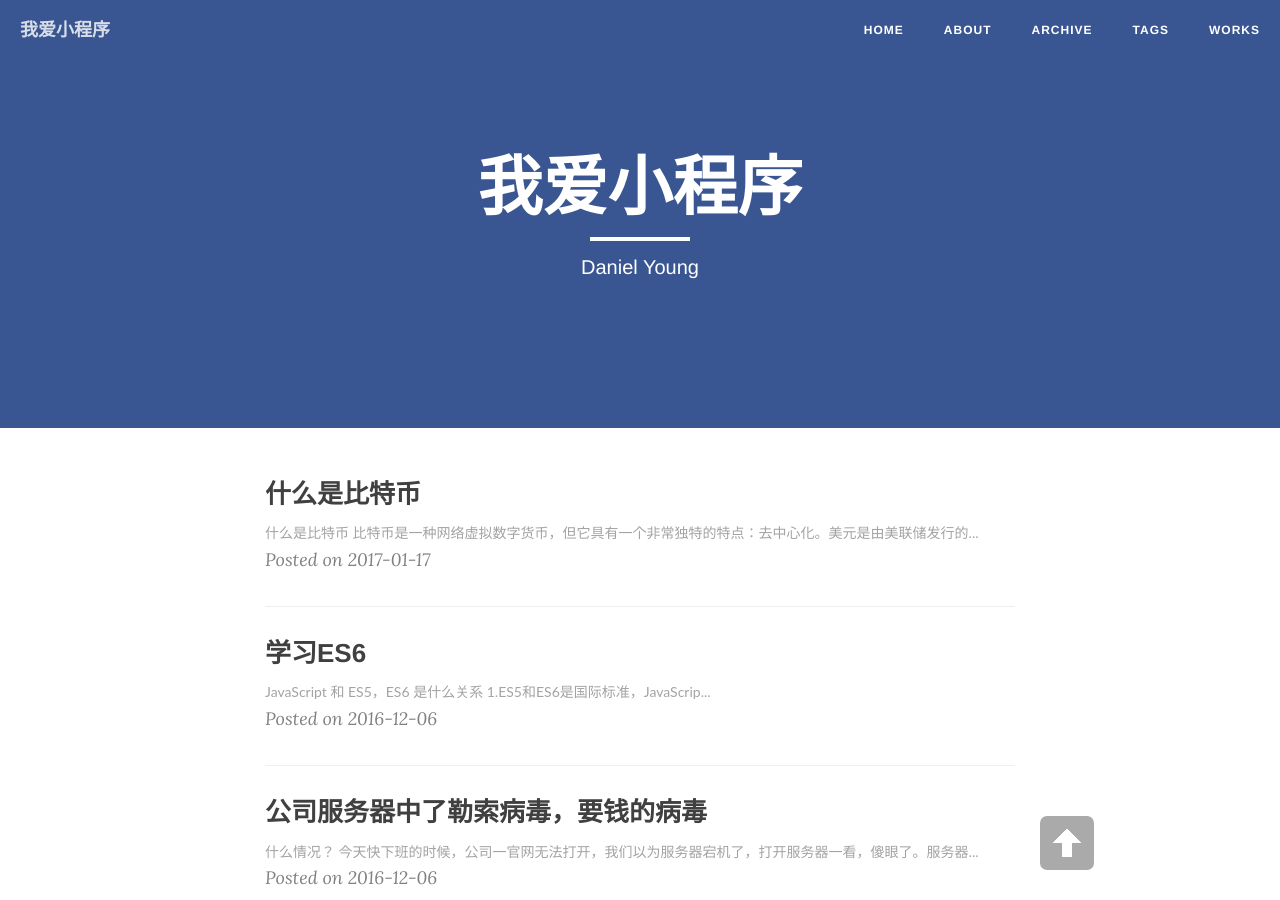
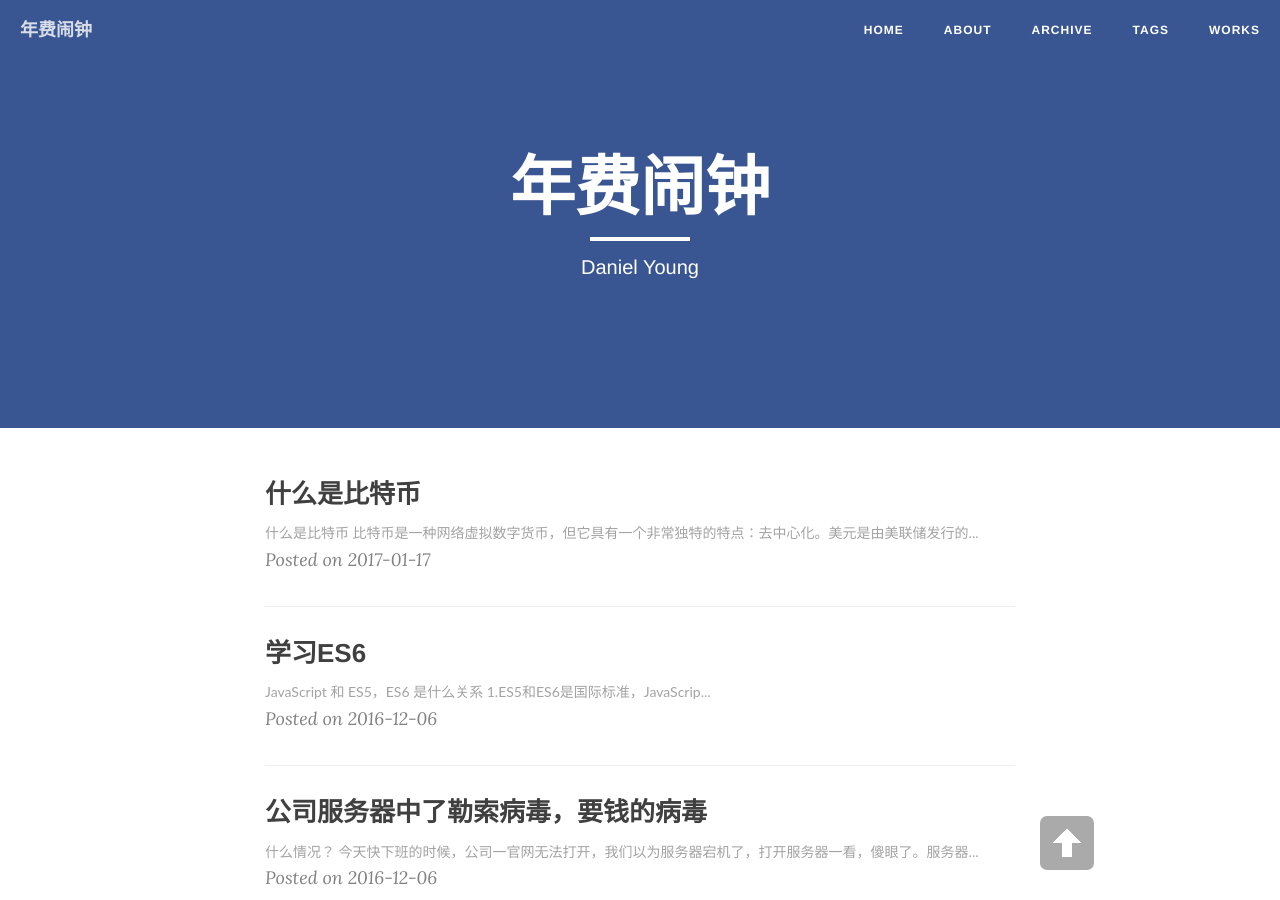
Before and after one commit to iminiapp/iminiapp.github.io, a Jekyll site: the page built from index.html, in a window 1280 px wide and 900 px high. Built offline with Jekyll 4.4.1, drawn with Linux system fonts in a browser that asks for light colours; nearby versions of some CDN libraries; the list of posts is cut into pages by our own code.

Commit message:
modify Title

```diff
--- a/Interview.html
+++ b/Interview.html
@@ -1,7 +1,7 @@
 ---
 layout: page
 header-img: "img/birds.jpg"
-description: "我爱小程序"
+description: "年费闹钟"
 permalink: Interview.html
 ---
 
--- a/_config.yml
+++ b/_config.yml
@@ -1,5 +1,5 @@
 # Site settings
-title: 我爱小程序
+title: 年费闹钟
 header-img: "img/Xacebook.jpg"
 tagline: "cn"
 description: "小程序·大作为"
```
